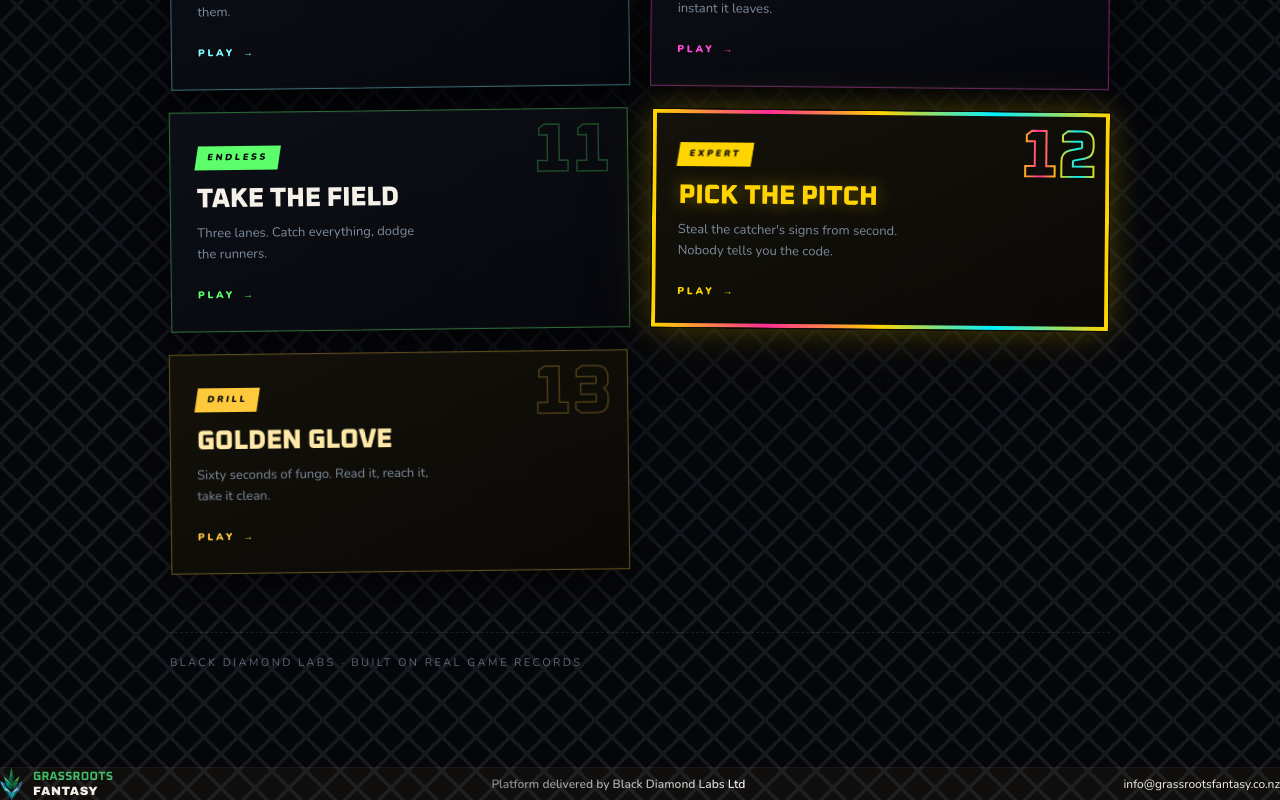
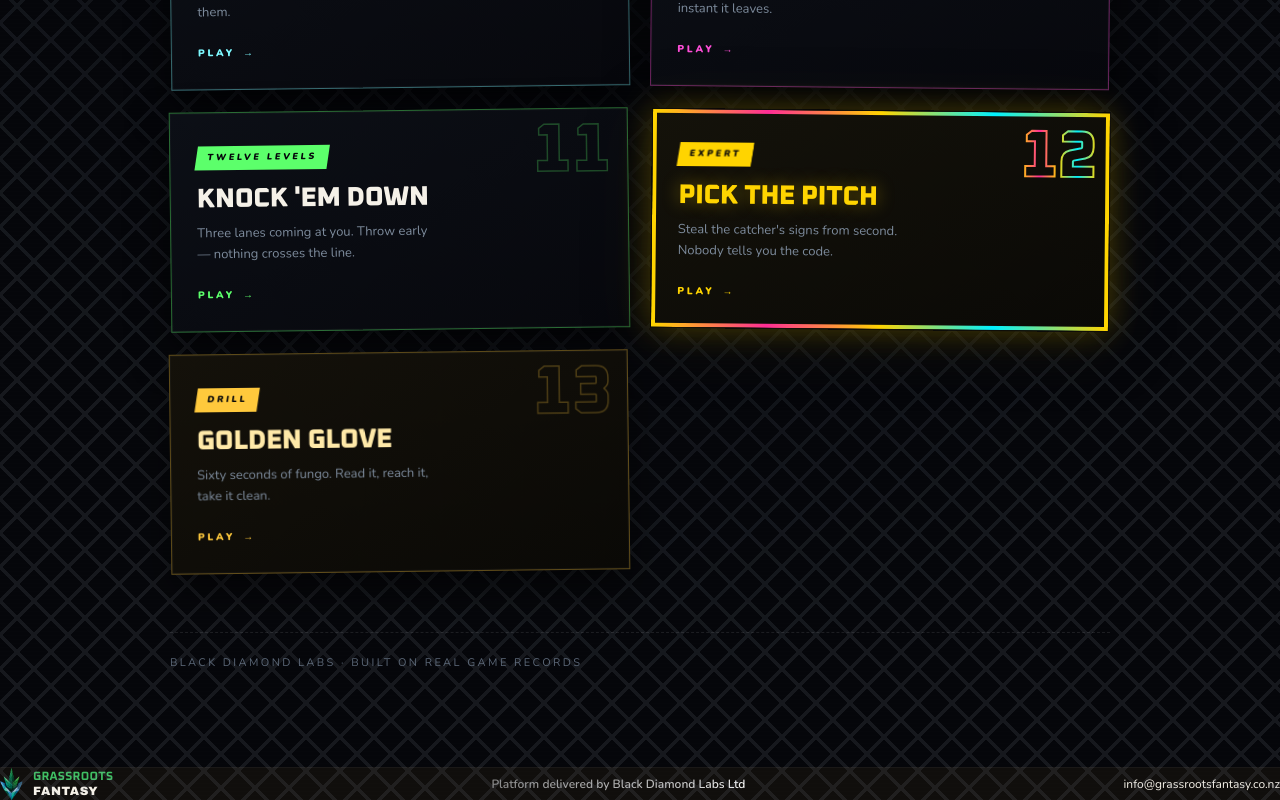
Before and after one commit to N8Nuks/grassrootsfantasy, a Next.js app: page /games in a window 1280 px wide. Shown: the part 1609-2409 px from the top of the page. Built offline with nearby package versions, Linux system fonts and the light colour scheme.

Commit message:
Update arcade index for Knock 'em Down

```diff
--- a/app/games/page.tsx
+++ b/app/games/page.tsx
@@ -11,7 +11,7 @@ const GAMES = [
   { href: '/games/season', n: '08', title: 'Guess the Season', blurb: 'Four award winners. Name the year they won.', tag: 'Archive', neon: '#FF8A3D' },
   { href: '/games/connections', n: '09', title: 'Connections', blurb: 'Sixteen players, four hidden fours. Find them.', tag: 'Daily', neon: '#7DF9FF' },
   { href: '/games/release', n: '10', title: 'Release Point', blurb: 'The windmill comes round. Tap the instant it leaves.', tag: 'Reaction', neon: '#FF4FD8' },
-  { href: '/games/fielding', n: '11', title: 'Take the Field', blurb: 'Three lanes. Catch everything, dodge the runners.', tag: 'Endless', neon: '#5CFF6B' },
+  { href: '/games/fielding', n: '11', title: "Knock 'em Down", blurb: 'Three lanes coming at you. Throw early — nothing crosses the line.', tag: 'Twelve levels', neon: '#5CFF6B' },
   { href: '/games/pickthepitch', n: '12', title: 'Pick the Pitch', blurb: "Steal the catcher's signs from second. Nobody tells you the code.", tag: 'Expert', neon: '#FFD400', featured: true },
   { href: '/games/goldenglove', n: '13', title: 'Golden Glove', blurb: 'Sixty seconds of fungo. Read it, reach it, take it clean.', tag: 'Drill', neon: '#FFC93C', gold: true },
 ]
```
